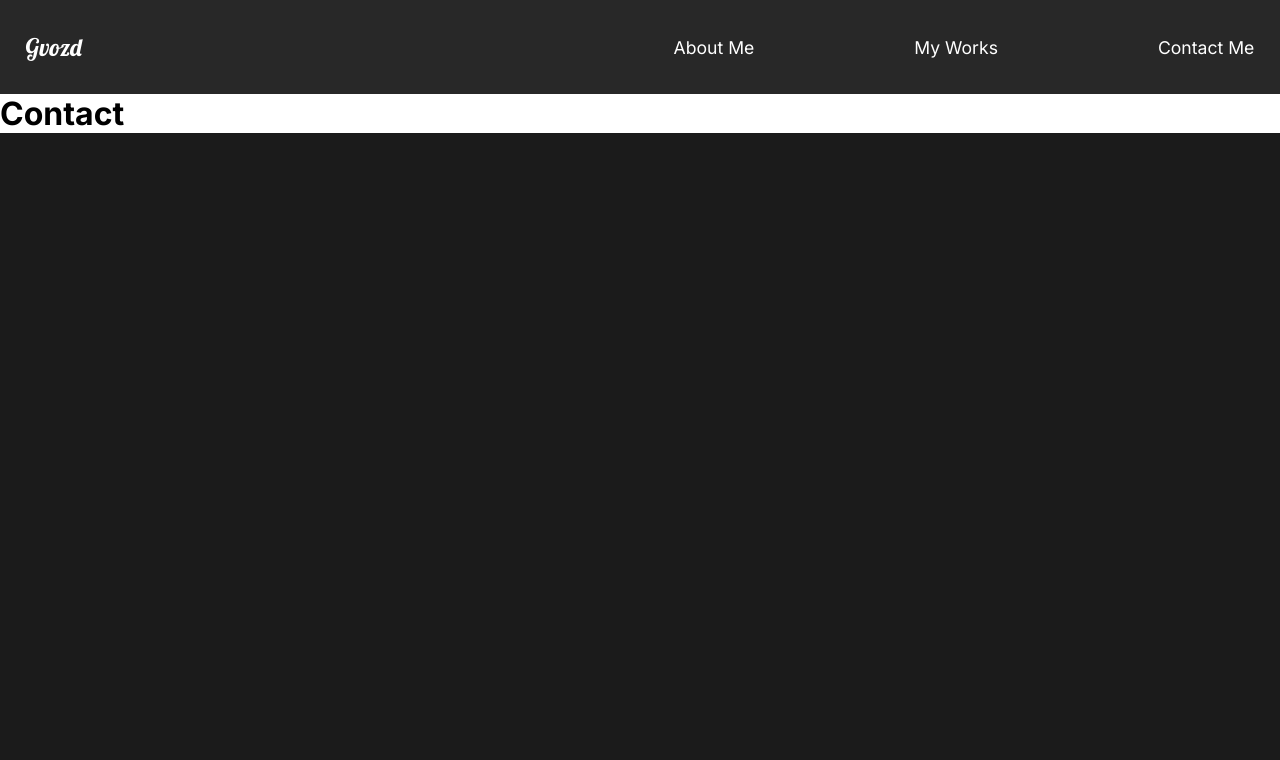
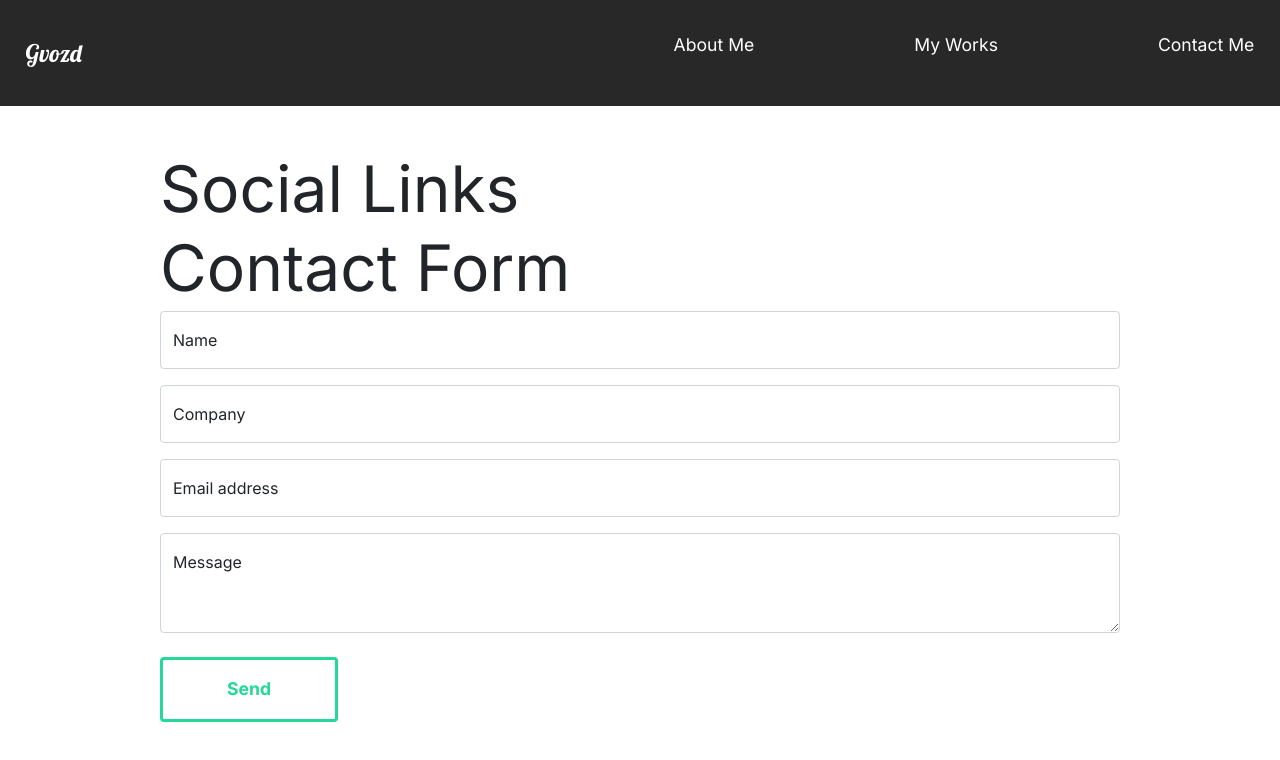
Before and after one commit to gavryk/Capture-Website, a React (Create React App) app: page /contact in a window 1280 px wide. Shown: the top 760 px of the page. Built offline with nearby package versions, Linux system fonts and the light colour scheme.

Commit message:
contact page

```diff
--- a/package.json
+++ b/package.json
@@ -3,9 +3,11 @@
   "version": "0.1.0",
   "private": true,
   "dependencies": {
+    "@emailjs/browser": "^3.6.2",
     "@testing-library/jest-dom": "^5.16.4",
     "@testing-library/react": "^13.2.0",
     "@testing-library/user-event": "^13.5.0",
+    "bootstrap": "^5.1.3",
     "cra-template": "1.2.0",
     "framer-motion": "^6.3.3",
     "node-sass": "^7.0.1",
--- a/src/components/Faq/Faq.jsx
+++ b/src/components/Faq/Faq.jsx
@@ -8,26 +8,26 @@ import { fade } from "../../animations";
 
 const faqsList = [
   {
-    question: "How Do I Start?",
-    answer:
+    title: "How Do I Start?",
+    content:
       "Lorem ipsum dolor, sit amet consectetur adipisicing elit.Fugiat illo blanditiis obcaecati perferendis repudiandae exercitationem dolor nobis, fuga, enim hic suscipit velit laboriosam! Magnam accusamus incidunt beatae molestiae soluta optio.",
     active: false,
   },
   {
-    question: "Daily Schedule?",
-    answer:
+    title: "Daily Schedule?",
+    content:
       "Lorem ipsum dolor, sit amet consectetur adipisicing elit.Fugiat illo blanditiis obcaecati perferendis repudiandae exercitationem dolor nobis, fuga, enim hic suscipit velit laboriosam! Magnam accusamus incidunt beatae molestiae soluta optio.",
     active: false,
   },
   {
-    question: "Diferrent Payment Methods?",
-    answer:
+    title: "Diferrent Payment Methods?",
+    content:
       "Lorem ipsum dolor, sit amet consectetur adipisicing elit.Fugiat illo blanditiis obcaecati perferendis repudiandae exercitationem dolor nobis, fuga, enim hic suscipit velit laboriosam! Magnam accusamus incidunt beatae molestiae soluta optio.",
     active: false,
   },
   {
-    question: "What Products Do You Offer?",
-    answer:
+    title: "What Products Do You Offer?",
+    content:
       "Lorem ipsum dolor, sit amet consectetur adipisicing elit.Fugiat illo blanditiis obcaecati perferendis repudiandae exercitationem dolor nobis, fuga, enim hic suscipit velit laboriosam! Magnam accusamus incidunt beatae molestiae soluta optio.",
     active: false,
   },
@@ -60,7 +60,9 @@ const Faq = () => {
             <Toggle
               key={`${item.question}_${index}`}
               {...item}
-            />
+            >
+              <p>{item.content}</p>
+            </Toggle>
           );
         })}
       </AnimateSharedLayout>
--- a/src/components/Toggle/Toggle.jsx
+++ b/src/components/Toggle/Toggle.jsx
@@ -2,7 +2,7 @@ import React, { useState } from "react";
 import { motion } from "framer-motion";
 import style from "./Toggle.module.scss";
 
-const Toggle = ({ question, answer }) => {
+const Toggle = ({ title, children }) => {
   const [toggle, setToggle] = useState(false);
   return (
     <motion.div
@@ -10,12 +10,8 @@ const Toggle = ({ question, answer }) => {
       className={style.question}
       onClick={() => setToggle(!toggle)}
     >
-      <motion.h4 layout>{question}</motion.h4>
-      {toggle && (
-        <div className={style.answer}>
-          <p>{answer}</p>
-        </div>
-      )}
+      <motion.h4 layout>{title}</motion.h4>
+      {toggle && <div className={style.answer}>{children}</div>}
     </motion.div>
   );
 };
--- a/src/index.js
+++ b/src/index.js
@@ -1,5 +1,6 @@
 import React from 'react';
 import ReactDOM from 'react-dom/client';
+import "bootstrap/dist/css/bootstrap.min.css";
 import './index.scss';
 import App from './App';
 import { BrowserRouter } from 'react-router-dom';
--- a/src/index.scss
+++ b/src/index.scss
@@ -30,7 +30,7 @@ code {
   box-sizing: border-box;
 }
 
-button {
+button, .btn {
   font-weight: 700;
   font-size: 1.1rem;
   cursor: pointer;
@@ -49,6 +49,10 @@ button {
     color: #fff;
 
   }
+}
+.btn {
+  color: $color;
+  padding: 1rem 4rem;
 }
 
 h2 {
--- a/src/pages/Contact/Contact.jsx
+++ b/src/pages/Contact/Contact.jsx
@@ -1,9 +1,24 @@
-import React from 'react';
+import React, { useRef } from 'react';
 import style from './Contact.module.scss';
 import { motion } from "framer-motion";
 import { pageAnimation } from "../../animations";
+import emailjs from "@emailjs/browser";
 
 const Contact = () => {
+   const form = useRef();
+
+  const sendEmail = (e) => {
+    e.preventDefault();
+
+    emailjs.sendForm('service_skx0u4r', 'service_skx0u4r', form.current, '2OI223_ttaQqFbL-3')
+      .then((result) => {
+          console.log(result.text);
+      }, (error) => {
+          console.log(error.text);
+      });
+      e.target.reset();
+  };
+
   return (
     <motion.div
       variants={pageAnimation}
@@ -13,7 +28,33 @@ const Contact = () => {
       className={style.contactPage}
       style={{backgroundColor: '#fff'}}
     >
-      <h1>Contact</h1>
+      <div className={style.contactBlocks}>
+        <div className={style.info}>
+          <h2>Social Links</h2>
+        </div>
+        <div className={style.info}>
+          <h2>Contact Form</h2>
+          <form ref={form} onSubmit={sendEmail}>
+            <div className="form-floating mb-3">
+              <input type="text" className="form-control" id="floatingInput" placeholder="Name"/>
+              <label htmlFor="floatingInput">Name</label>
+            </div>
+            <div className="form-floating mb-3">
+              <input type="text" className="form-control" id="floatingInput2" placeholder="Company"/>
+              <label htmlFor="floatingInput2">Company</label>
+            </div>
+            <div className="form-floating mb-3">
+              <input type="email" className="form-control" id="floatingInput3" placeholder="Email"/>
+              <label htmlFor="floatingInput3">Email address</label>
+            </div>
+            <div className="form-floating mb-4">
+              <textarea className="form-control" placeholder="Leave a Message here" id="floatingTextarea4" style={{height: `100px`}}></textarea>
+              <label htmlFor="floatingTextarea4">Message</label>
+            </div>
+            <input type="submit" value="Send" className='btn' />
+          </form>
+        </div>
+      </div>
     </motion.div>
   );
 }
--- a/src/pages/Contact/Contact.module.scss
+++ b/src/pages/Contact/Contact.module.scss
@@ -0,0 +1,7 @@
+.contactPage {
+  .contactBlocks {
+    padding: 3rem 10rem;
+    min-height: 90vh;
+    position: relative;
+  }
+}
--- a/src/pages/Works/Works.module.scss
+++ b/src/pages/Works/Works.module.scss
@@ -38,6 +38,7 @@
           left: 0;
           width: 100%;
           height: 100%;
+          border-radius: 10px;
         }
       }
     }
```
Also changed, not shown: 1 other file (tests, documents, lock files or other folders).
